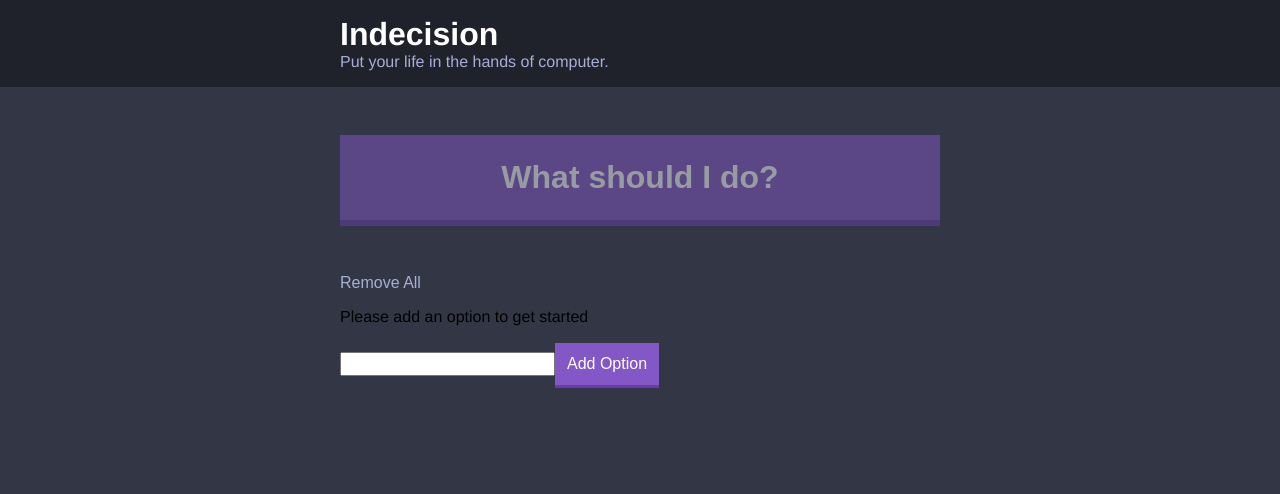
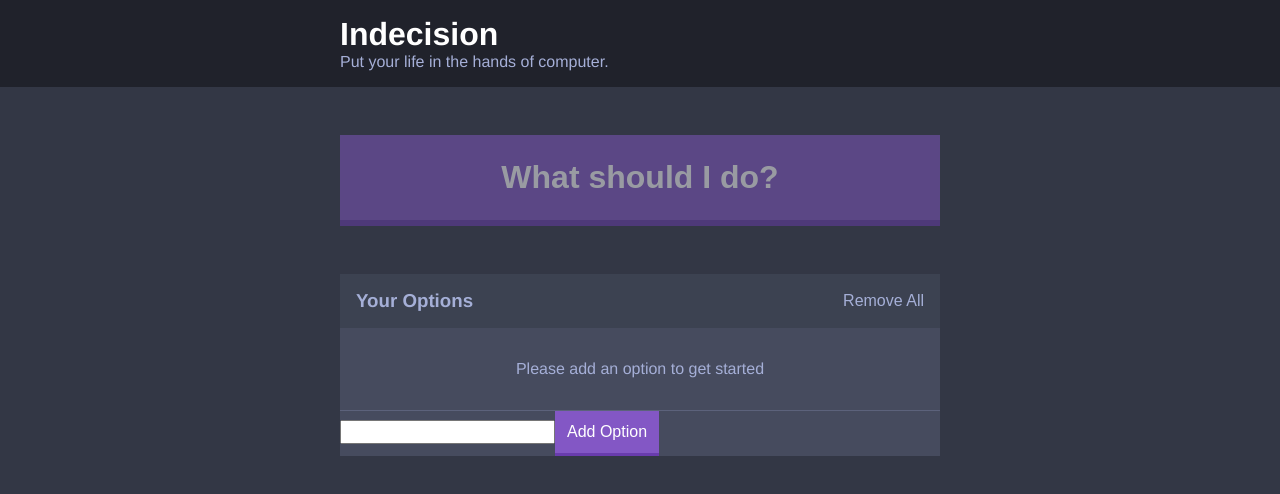
Before and after one commit to bhanujggandhi/indecision-app, a React app: page / in a window 1280 px wide. Shown: the top 494 px of the page. Built offline with nearby package versions, Linux system fonts and the light colour scheme.

Commit message:
widget styled

```diff
--- a/src/components/Indecision.js
+++ b/src/components/Indecision.js
@@ -63,12 +63,14 @@
 				<Header subtitle={subtitle} />
 				<div className="container">
 					<Action handlePick={this.handlePick} hasOptions={this.state.option.length > 0} />
+					<div className="widget">
 						<Options
 							options={this.state.option}
 							handleRemoveOption={this.handleRemoveOption}
 							handleDeleteOption={this.handleDeleteOption}
 						/>
 						<AddOptions handleAddOption={this.handleAddOption} />
+					</div>
 				</div>
 				<OptionModal selectedOption={this.state.selectedOption} handleOkay={this.handleOkay} />
 			</div>
--- a/src/components/Options.js
+++ b/src/components/Options.js
@@ -3,8 +3,11 @@
 
 const Options = (props) => (
 	<div>
-		<button className="button button--link" onClick={props.handleDeleteOption}>Remove All</button>
-		{props.options.length === 0 && <p>Please add an option to get started</p>}
+		<div className="widget-header">
+			<h3 className="widget-header__title">Your Options</h3>
+			<button className="button button--link" onClick={props.handleDeleteOption}>Remove All</button>
+		</div>
+		{props.options.length === 0 && <p className="widget__message">Please add an option to get started</p>}
 		{props.options.map((option, index) => {
 			return <Option key={index} optionText={option} handleRemoveOption={props.handleRemoveOption} />;
 		})}
--- a/src/styles/base/_settings.scss
+++ b/src/styles/base/_settings.scss
@@ -1,6 +1,7 @@
 //Colors
 $blue:#3c4251;
 $dark-blue: #333745;
+$light-blue: #464b5e ;
 $off-black: #20222b;
 $off-white: #a5afd7;
 $purple: #8357c5;
--- a/src/styles/components/_widget.scss
+++ b/src/styles/components/_widget.scss
@@ -1,4 +1,28 @@
+// Widget
+
+.widget {
+    background: $light-blue;
+    margin-bottom: $xl-size;
+}
+
+.widget__message {
+    border-bottom: 1px solid lighten($light-blue, $amount: 10%);
+    color: $off-white;
+    margin: 0;
+    padding: $l-size;
+    text-align: center;
+}
+
 // Widget header
 .widget-header{
     background: $blue;
+    color: $off-white;
+    display: flex;
+    justify-content: space-between;
+    padding: $m-size;
+
 }
+
+.widget-header__title{
+    margin: 0;
+}
```
Lines whose indentation alone changed are shown as unchanged.
